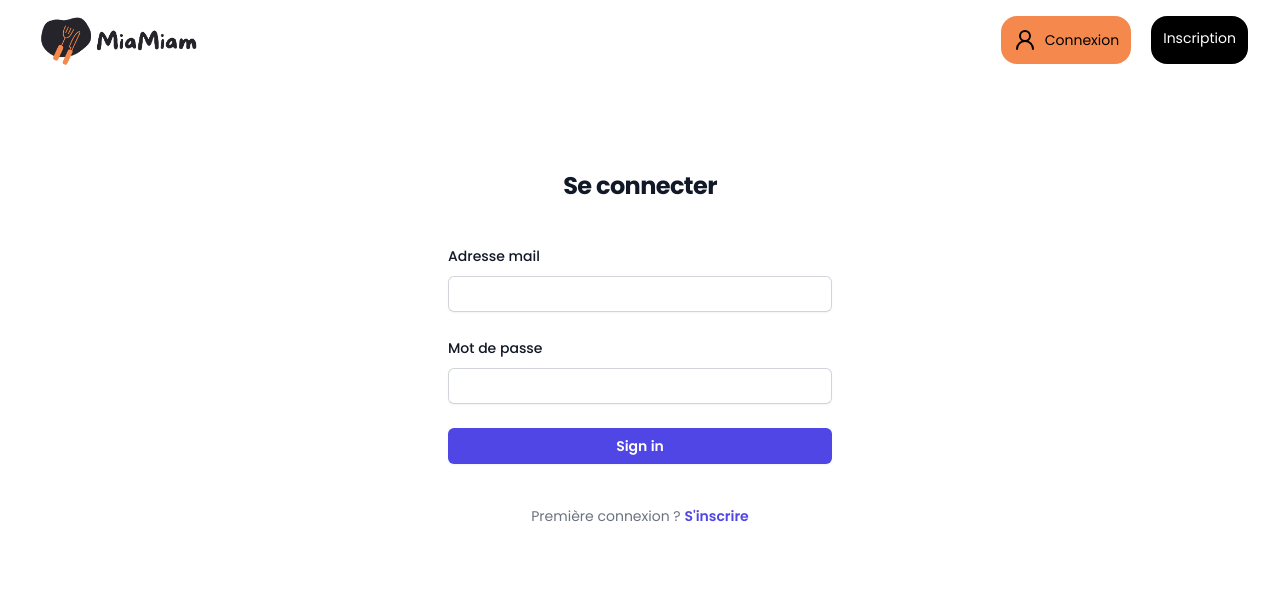
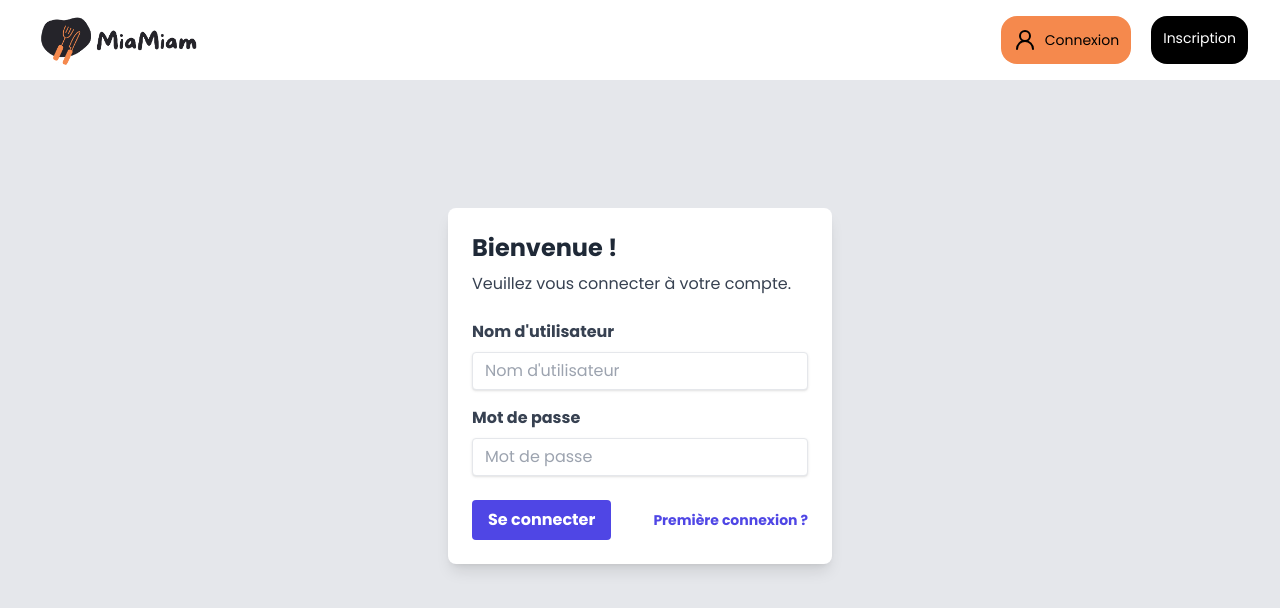
Before and after one commit to ted-sama/resto-front, a Vue app: page /login in a window 1280 px wide. Shown: the top 608 px of the page. Built offline with nearby package versions, Linux system fonts and the light colour scheme.

Commit message:
Add sass dependency and update RegisterView and Navbar components

```diff
--- a/package.json
+++ b/package.json
@@ -18,6 +18,7 @@
     "@vitejs/plugin-vue": "^5.0.4",
     "autoprefixer": "^10.4.18",
     "postcss": "^8.4.35",
+    "sass": "^1.71.1",
     "tailwindcss": "^3.4.1",
     "vite": "^5.1.4"
   }
--- a/src/components/Hero.vue
+++ b/src/components/Hero.vue
@@ -15,16 +15,17 @@
           Mangez comme au restaurant, avec le confort de chez vous
         </h1>
       </div>
-      <div class="flex flex-col justify-center">
+      <div class="flex flex-col justify-center" v-if="!isLoggedIn">
         <p class="text-left md:text-center">
-          Connectez vous pour profiter des nombreux plats de Miamiam !
+          Connectez-vous pour profiter des nombreux plats de Miamiam !
         </p>
         <div class="flex md:justify-center mt-4">
           <router-link
             to="/login"
             class="text-sm p-3 rounded-2xl bg-primary flex items-center hover:bg-primary-dark transition duration-200 ease-in-out"
-            ><UserRound class="mr-2" />Connexion</router-link
           >
+            <UserRound class="mr-2" /> Connexion
+          </router-link>
         </div>
       </div>
     </Container>
@@ -34,4 +35,11 @@
 <script setup>
 import Container from "./Container.vue";
 import { UserRound } from "lucide-vue-next";
+import { computed } from "vue";
+import { useRouter } from "vue-router";
+
+const router = useRouter();
+const isLoggedIn = computed(() => {
+  return localStorage.getItem("token") !== null;
+});
 </script>
--- a/src/components/Login.vue
+++ b/src/components/Login.vue
@@ -1,61 +1,39 @@
 <template>
-  <div class="flex min-h-full flex-1 flex-col justify-center px-6 py-12 lg:px-8">
-    <div class="sm:mx-auto sm:w-full sm:max-w-sm">
-      <h2 class="mt-10 text-center text-2xl font-bold leading-9 tracking-tight text-gray-900">Se connecter</h2>
+  <div class="h-screen bg-gray-200 py-20 p-4 md:p-20 lg:p-32">
+    <div class="max-w-sm bg-white rounded-lg overflow-hidden shadow-lg mx-auto">
+      <div class="p-6">
+        <h2 class="text-2xl font-bold text-gray-800 mb-2">Bienvenue !</h2>
+        <p class="text-gray-700 mb-6">Veuillez vous connecter à votre compte.</p>
+        <form @submit.prevent="login">
+          <div class="mb-4">
+            <label class="block text-gray-700 font-bold mb-2" for="username">Nom d'utilisateur</label>
+            <input v-model="email" class="shadow appearance-none border rounded w-full py-2 px-3 text-gray-700 leading-tight focus:outline-none focus:shadow-outline" id="username" type="text" placeholder="Nom d'utilisateur">
           </div>
-
-    <div class="mt-10 sm:mx-auto sm:w-full sm:max-w-sm">
-
-
-      <form class="space-y-6" @submit.prevent="login">
-        <div>
-          <label for="email" class="block text-sm font-medium leading-6 text-gray-900">Adresse mail</label>
-          <div class="mt-2">
-            <input v-model="email" id="email" name="email" type="email" autocomplete="email" required="" class="block w-full rounded-md border-0 py-1.5 text-gray-900 shadow-sm ring-1 ring-inset ring-gray-300 placeholder:text-gray-400 focus:ring-2 focus:ring-inset focus:ring-indigo-600 sm:text-sm sm:leading-6" />
+          <div class="mb-6">
+            <label class="block text-gray-700 font-bold mb-2" for="password">Mot de passe</label>
+            <input v-model="password" class="shadow appearance-none border rounded w-full py-2 px-3 text-gray-700 leading-tight focus:outline-none focus:shadow-outline" id="password" type="password" placeholder="Mot de passe">
           </div>
-        </div>
-
-        <div>
           <div class="flex items-center justify-between">
-            <label for="password" class="block text-sm font-medium leading-6 text-gray-900">Mot de passe</label>
-            <div class="text-sm">
-            </div>
-          </div>
-          <div class="mt-2">
-            <input v-model="password" id="password" name="password" type="password" autocomplete="current-password" required="" class="block w-full rounded-md border-0 py-1.5 text-gray-900 shadow-sm ring-1 ring-inset ring-gray-300 placeholder:text-gray-400 focus:ring-2 focus:ring-inset focus:ring-indigo-600 sm:text-sm sm:leading-6" />
-          </div>
-        </div>
-
-        <div>
-          <button type="submit" class="flex w-full justify-center rounded-md bg-indigo-600 px-3 py-1.5 text-sm font-semibold leading-6 text-white shadow-sm hover:bg-indigo-500 focus-visible:outline focus-visible:outline-2 focus-visible:outline-offset-2 focus-visible:outline-indigo-600">Sign in</button>
+            <button type="submit" class="bg-indigo-600 hover:bg-indigo-700 text-white font-bold py-2 px-4 rounded focus:outline-none focus:shadow-outline">Se connecter</button>
+            <router-link to="/register" class="inline-block align-baseline font-bold text-sm text-indigo-600 hover:text-indigo-800">Première connexion ?</router-link>
           </div>
         </form>
-
-      <p class="mt-10 text-center text-sm text-gray-500">
-         Première connexion ?
-        {{ ' ' }}
-        <router-link to="/Register" class="font-semibold leading-6 text-indigo-600 hover:text-indigo-500"> S'inscrire</router-link>
-      </p>
-
-      <p v-if="errorMessage" class="mt-4 text-center text-red-500">{{ errorMessage }}</p>
+        <p v-if="errorMessage" class="mt-4 text-red-500">Mot de passe ou identifiant incorrect.</p>
+      </div>
     </div>
   </div>
 </template>
 
-<script>
+<script setup>
+import { ref } from 'vue';
+import { useRouter } from 'vue-router';
 
-import img from "../assets/step_1.jpg";
+const email = ref('');
+const password = ref('');
+const errorMessage = ref('');
+const router = useRouter();
 
-export default {
-  data() {
-    return {
-      email: '',
-      password: '',
-      errorMessage: ''
-    };
-  },
-  methods: {
-    async login() {
+const login = async () => {
   try {
     const response = await fetch('http://127.0.0.1:8000/api/login_check', {
       method: 'POST',
@@ -63,28 +41,22 @@ export default {
         'Content-Type': 'application/json'
       },
       body: JSON.stringify({
-            username: this.email,
-            password: this.password
+        username: email.value,
+        password: password.value
       })
     });
 
     const data = await response.json();
 
     if (response.ok) {
-
       localStorage.setItem('token', data.token);
-
-          this.$router.push('/');
+      router.push('/');
     } else {
-
-          this.errorMessage = data.message;
+      errorMessage.value = 'Mot de passe ou identifiant incorrect.';
     }
   } catch (error) {
-
     console.error('Erreur lors de la connexion :', error);
-        this.errorMessage = 'Une erreur s\'est produite lors de la connexion.';
-      }
-    }
+    errorMessage.value = 'Une erreur s\'est produite lors de la connexion.';
   }
 };
 </script>
--- a/src/components/Navbar.vue
+++ b/src/components/Navbar.vue
@@ -8,17 +8,33 @@
           <img :src="logo" alt="Miamiam" class="h-16" />
         </router-link>
       </div>
-      <div class="hidden sm:flex gap-x-5">
+      <div v-if="!isLoggedIn" class="hidden sm:flex gap-x-5">
         <router-link
           to="/login"
           class="text-sm p-3 rounded-2xl bg-primary flex items-center hover:bg-primary-dark transition duration-200 ease-in-out"
-          ><UserRound class="mr-2" />Connexion</router-link
         >
+          <UserRound class="mr-2" /> Connexion
+        </router-link>
         <router-link
           to="/register"
           class="text-sm p-3 rounded-2xl bg-black text-white flex hover:bg-neutral-800 transition duration-200 ease-in-out"
-          >Inscription</router-link
         >
+          Inscription
+        </router-link>
+      </div>
+      <div v-else class="hidden sm:flex gap-x-5">
+        <router-link
+          to="/categories"
+          class="text-sm p-3 rounded-2xl bg-primary flex items-center hover:bg-primary-dark transition duration-200 ease-in-out"
+        >
+          Catégories
+        </router-link>
+        <router-link
+          to="/cart"
+          class="text-sm p-3 rounded-2xl bg-black text-white flex hover:bg-neutral-800 transition duration-200 ease-in-out"
+        >
+          Panier
+        </router-link>
       </div>
     </div>
   </header>
@@ -27,4 +43,11 @@
 <script setup>
 import logo from "../assets/miamiam_logo.png";
 import { UserRound } from "lucide-vue-next";
+import { computed } from "vue";
+import { useRouter } from "vue-router";
+
+const router = useRouter();
+const isLoggedIn = computed(() => {
+  return localStorage.getItem("token") !== null;
+});
 </script>
--- a/src/components/Register.vue
+++ b/src/components/Register.vue
@@ -1,5 +1,83 @@
 <template>
-    <div class="btn">
+    <div class="h-screen bg-gray-200 py-20 p-4 md:p-20 lg:p-32">
+      <div class="max-w-sm bg-white rounded-lg overflow-hidden shadow-lg mx-auto">
+        <div class="p-6">
+          <h2 class="text-2xl font-bold text-gray-800 mb-2">Inscription</h2>
+          <p class="text-gray-700 mb-6">Veuillez remplir les informations ci-dessous pour créer un nouveau compte.</p>
+          <form @submit.prevent="register">
+            <div class="mb-4">
+              <label class="block text-gray-700 font-bold mb-2" for="email">Adresse mail</label>
+              <input v-model="email" required class="shadow appearance-none border rounded w-full py-2 px-3 text-gray-700 leading-tight focus:outline-none focus:shadow-outline" id="email" type="email" placeholder="Adresse e-mail">
+            </div>
+            <div class="mb-4">
+              <label class="block text-gray-700 font-bold mb-2" for="password">Mot de passe</label>
+              <input v-model="password" required class="shadow appearance-none border rounded w-full py-2 px-3 text-gray-700 leading-tight focus:outline-none focus:shadow-outline" id="password" type="password" placeholder="Mot de passe">
+            </div>
+            <div class="mb-4">
+              <label class="block text-gray-700 font-bold mb-2" for="firstName">Nom</label>
+              <input v-model="firstName" required class="shadow appearance-none border rounded w-full py-2 px-3 text-gray-700 leading-tight focus:outline-none focus:shadow-outline" id="firstName" type="text" placeholder="Prénom">
+            </div>
+            <div class="mb-4">
+              <label class="block text-gray-700 font-bold mb-2" for="lastName">Prénom</label>
+              <input v-model="lastName" required class="shadow appearance-none border rounded w-full py-2 px-3 text-gray-700 leading-tight focus:outline-none focus:shadow-outline" id="lastName" type="text" placeholder="Nom de famille">
+            </div>
+            <div class="mb-6">
+              <label class="block text-gray-700 font-bold mb-2" for="phoneNumber">Numéro de téléphone</label>
+              <input v-model="phoneNumber" required class="shadow appearance-none border rounded w-full py-2 px-3 text-gray-700 leading-tight focus:outline-none focus:shadow-outline" id="phoneNumber" type="text" placeholder="Numéro de téléphone">
+            </div>
+            <div class="flex items-center justify-between">
+              <button type="submit" class="bg-indigo-600 hover:bg-indigo-700 text-white font-bold py-2 px-4 rounded focus:outline-none focus:shadow-outline">S'inscrire</button>
+              <router-link to="/login" class="inline-block align-baseline font-bold text-sm text-indigo-600 hover:text-indigo-800">Déjà un compte ? Se connecter</router-link>
+            </div>
+          </form>
+          <p v-if="errorMessage" class="mt-4 text-red-500">{{ errorMessage }}</p>
+        </div>
+      </div>
+    </div>
+  </template>
 
-    </div>
-</template>
+  <script setup>
+  import { ref } from 'vue';
+  import { useRouter } from 'vue-router';
+
+  const email = ref('');
+  const password = ref('');
+  const firstName = ref('');
+  const lastName = ref('');
+  const phoneNumber = ref('');
+  const errorMessage = ref('');
+  const router = useRouter();
+
+  const register = async () => {
+    try {
+      const response = await fetch('http://127.0.0.1:8000/api/user', {
+        method: 'POST',
+        headers: {
+          'Content-Type': 'application/json'
+        },
+        body: JSON.stringify({
+          email: email.value,
+          password: password.value,
+          first_name: firstName.value,
+          last_name: lastName.value,
+          phone_number: phoneNumber.value
+        })
+      });
+
+      if (response.ok) {
+        router.push('/login');
+      } else {
+        const contentType = response.headers.get('content-type');
+        if (contentType && contentType.includes('application/json')) {
+          const data = await response.json();
+          errorMessage.value = data.message || 'Une erreur s\'est produite lors de l\'inscription.';
+        } else {
+          errorMessage.value = 'Une erreur s\'est produite lors de l\'inscription.';
+        }
+      }
+    } catch (error) {
+      console.error('Erreur lors de l\'inscription :', error);
+      errorMessage.value = 'Une erreur s\'est produite lors de l\'inscription.';
+    }
+  };
+  </script>
--- a/src/views/RegisterView.vue
+++ b/src/views/RegisterView.vue
@@ -1,5 +1,6 @@
 <script setup>
-import Login from '../components/Register.vue';
+import Register from '../components/Register.vue';
+
 </script>
 
 <template>
```
Also changed, not shown: 1 other file (tests, documents, lock files or other folders). Lines whose indentation alone changed are shown as unchanged.
